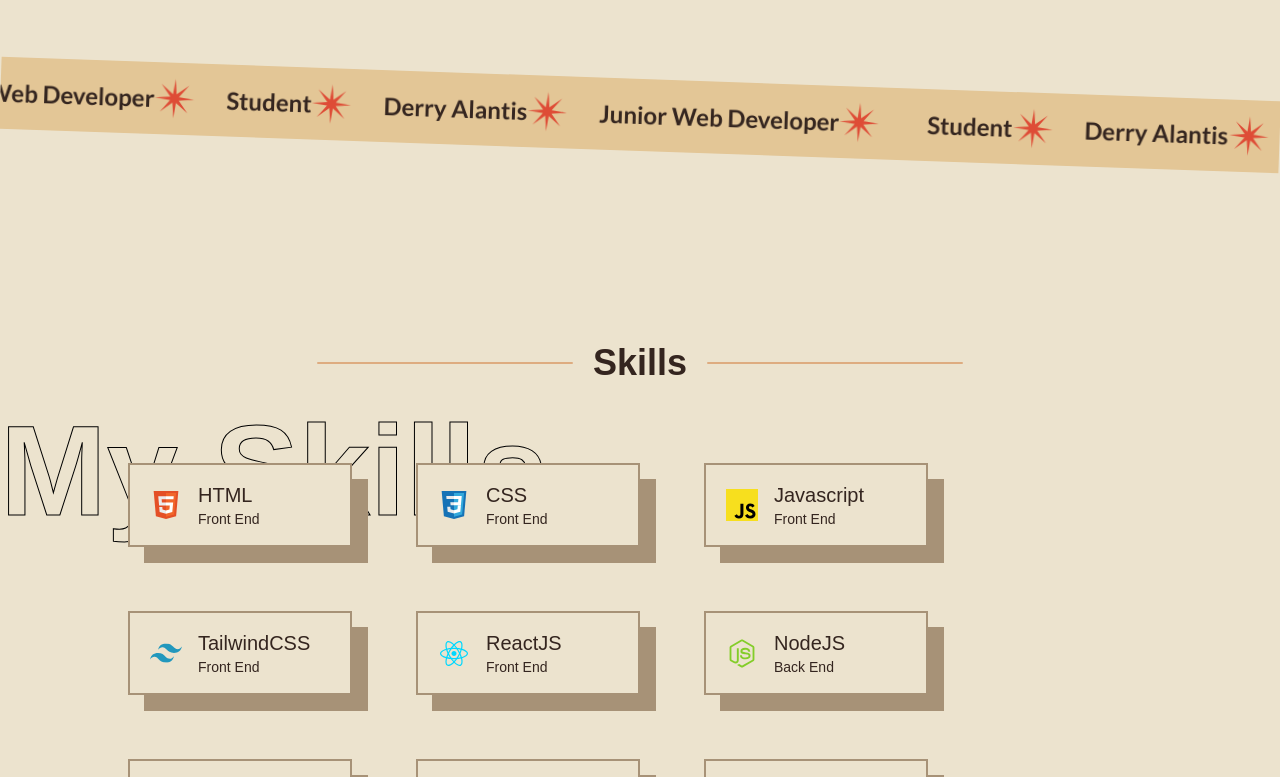
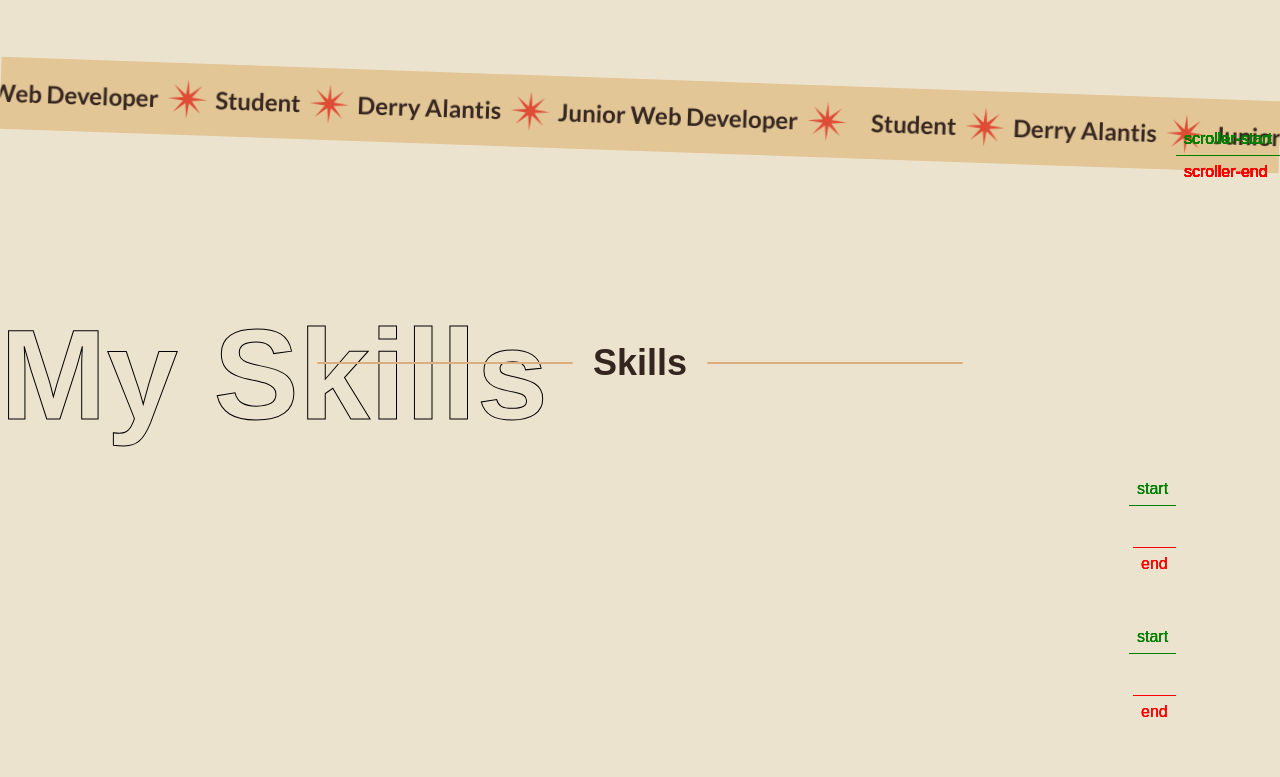
Before and after one commit to RyAlaan/portoalan, a Next.js app: page / in a window 1280 px wide. Shown: the part 605-1382 px from the top of the page. Built offline with nearby package versions, Linux system fonts and the light colour scheme; a web font is replaced by a local one.

Commit message:
gsap fade in

```diff
--- a/src/components/layouts/Marquee/index.tsx
+++ b/src/components/layouts/Marquee/index.tsx
@@ -21,7 +21,7 @@ const MarqueeLayout = () => {
           <Image
             src="/marquee.svg"
             alt="star"
-            className="transition-all mr-8"
+            className="transition-all"
             width={40}
             height={40}
           />
@@ -31,7 +31,7 @@ const MarqueeLayout = () => {
           <Image
             src="/marquee.svg"
             alt="star"
-            className="transition-all mr-8"
+            className="transition-all"
             width={40}
             height={40}
           />
@@ -41,7 +41,7 @@ const MarqueeLayout = () => {
           <Image
             src="/marquee.svg"
             alt="star"
-            className="transition-all mr-8"
+            className="transition-all"
             width={40}
             height={40}
           />
@@ -51,7 +51,7 @@ const MarqueeLayout = () => {
           <Image
             src="/marquee.svg"
             alt="star"
-            className="transition-all mr-8"
+            className="transition-all"
             width={40}
             height={40}
           />
@@ -61,7 +61,7 @@ const MarqueeLayout = () => {
           <Image
             src="/marquee.svg"
             alt="star"
-            className="transition-all mr-8"
+            className="transition-all"
             width={40}
             height={40}
           />
@@ -71,7 +71,7 @@ const MarqueeLayout = () => {
           <Image
             src="/marquee.svg"
             alt="star"
-            className="transition-all mr-8"
+            className="transition-all"
             width={40}
             height={40}
           />
@@ -85,7 +85,7 @@ const MarqueeLayout = () => {
           <Image
             src="/marquee.svg"
             alt="star"
-            className="transition-all mr-8"
+            className="transition-all"
             width={40}
             height={40}
           />
@@ -95,7 +95,7 @@ const MarqueeLayout = () => {
           <Image
             src="/marquee.svg"
             alt="star"
-            className="transition-all mr-8"
+            className="transition-all"
             width={40}
             height={40}
           />
@@ -105,7 +105,7 @@ const MarqueeLayout = () => {
           <Image
             src="/marquee.svg"
             alt="star"
-            className="transition-all mr-8"
+            className="transition-all"
             width={40}
             height={40}
           />
@@ -115,7 +115,7 @@ const MarqueeLayout = () => {
           <Image
             src="/marquee.svg"
             alt="star"
-            className="transition-all mr-8"
+            className="transition-all"
             width={40}
             height={40}
           />
@@ -125,7 +125,7 @@ const MarqueeLayout = () => {
           <Image
             src="/marquee.svg"
             alt="star"
-            className="transition-all mr-8"
+            className="transition-all"
             width={40}
             height={40}
           />
@@ -135,7 +135,7 @@ const MarqueeLayout = () => {
           <Image
             src="/marquee.svg"
             alt="star"
-            className="transition-all mr-8"
+            className="transition-all"
             width={40}
             height={40}
           />
--- a/src/components/layouts/Skills/index.tsx
+++ b/src/components/layouts/Skills/index.tsx
@@ -11,20 +11,46 @@ gsap.registerPlugin(ScrollTrigger);
 const SkillsLayout = () => {
   const skills = skillsData.skills as SkillType[];
   const textParallax = useRef(null);
+  const skillsRef = useRef<HTMLDivElement>(null);
 
   useEffect(() => {
-    const el = textParallax.current;
-    gsap.to(el, {
+    gsap.to(textParallax.current, {
       x: 0.5 * ScrollTrigger.maxScroll(window),
-      // y: 0.2 * ScrollTrigger.maxScroll(window),
-      // marker: true,
+      y: 0.2 * ScrollTrigger.maxScroll(window),
       ease: "linear",
       scrollTrigger: {
-        trigger: "#products",
+        // markers: true,
+        start: "bottom bottom",
+        end: "800% top",
+        trigger: "#textParallax",
         invalidateOnRefresh: true,
         scrub: 0,
       },
     });
+
+    if (skillsRef.current) {
+      const elements = skillsRef.current.querySelectorAll(".items-skill");
+      elements.forEach((e: any) => {
+        gsap.fromTo(
+          e,
+          { opacity: 0, x: -200 },
+          {
+            duration: 2,
+            ease: "power2.out",
+            opacity: 1,
+            x: 0,
+            scrollTrigger: {
+              markers: true,
+              start: "center 95%",
+              end: "bottom 95%",
+              trigger: e,
+              invalidateOnRefresh: true,
+              scrub: 0,
+            },
+          }
+        );
+      });
+    }
   }, []);
 
   return (
@@ -37,13 +63,13 @@ const SkillsLayout = () => {
         <h1 className="text-4xl font-bold">Skills</h1>
         <span className="w-64 h-0.5 bg-secondary rounded-full"></span>
       </div>
-      <div className="w-full flex flex-wrap items-center gap-16">
+      <div
+        ref={skillsRef}
+        className="w-full flex flex-wrap items-center gap-16"
+      >
         {skills.map((skill) => (
-          <div key={skill.id} className="relative w-56 z-10 group">
-            <div
-              className="px-5 py-4 flex flex-row items-center gap-x-4 border-2 border-border
-           bg-primary"
-            >
+          <div key={skill.id} className="items-skill relative w-56 z-10 group">
+            <div className="px-5 py-4 flex flex-row items-center gap-x-4 border-2 border-border bg-primary cursor-pointer">
               <Image
                 src={`/skills/${skill.image}`}
                 alt={skill.name}
@@ -61,7 +87,7 @@ const SkillsLayout = () => {
       </div>
       <h1
         id="textParallax"
-        className={`absolute left-0 top-44 text-9xl font-frank font-bold text-transparent ${styles.fontOutline} z-[1]`}
+        className={`absolute left-0 top-20 text-9xl font-frank font-bold text-transparent ${styles.fontOutline} z-[1]`}
         ref={textParallax}
       >
         My Skills
```
